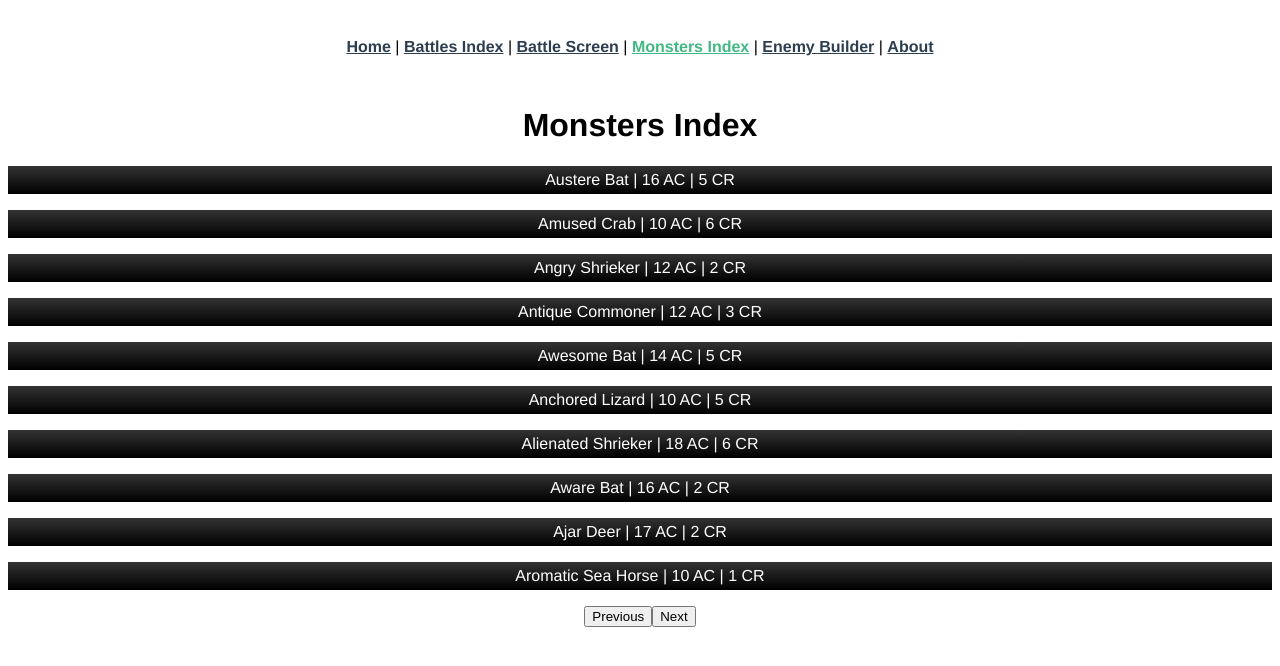
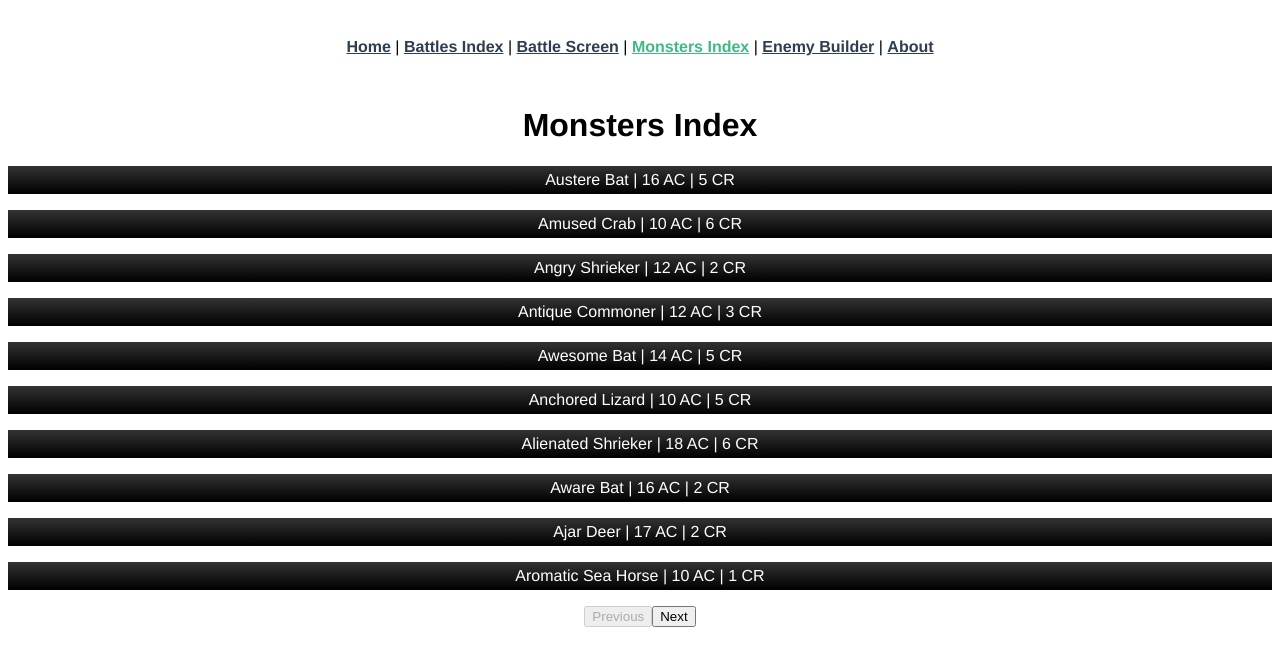
Before and after one commit to brewchetta/vue-dnd-battle-builder, a Vue app: page /#/monsters-index in a window 1280 px wide. Shown: the top 666 px of the page. Built offline with nearby package versions, Linux system fonts and the light colour scheme; data requests are answered from the project's data file.

Commit message:
Made pagination buttons disabled when pagination not possible

```diff
--- a/src/views/MonstersIndex.vue
+++ b/src/views/MonstersIndex.vue
@@ -5,6 +5,7 @@
 
     <h1>Monsters Index</h1>
 
+    <!-- current monsters list based on page -->
     <MonsterListItem
     v-for="monster in currentMonsters"
     :key="monster.id"
@@ -12,8 +13,15 @@
     :currentMonsterCard="currentMonsterCard"
     @toggle-monster-card="toggleMonsterCard" />
 
-    <button @click="paginate(false)">Previous</button>
-    <button @click="paginate(true)">Next</button>
+    <!-- Previous page button -->
+    <button @click="paginate(false)"
+    :disabled="page <= 1"
+    >Previous</button>
+
+    <!-- Next page button -->
+    <button @click="paginate(true)"
+    :disabled="currentMonsters.length <= 9"
+    >Next</button>
 
   </div>
 </template>
```
